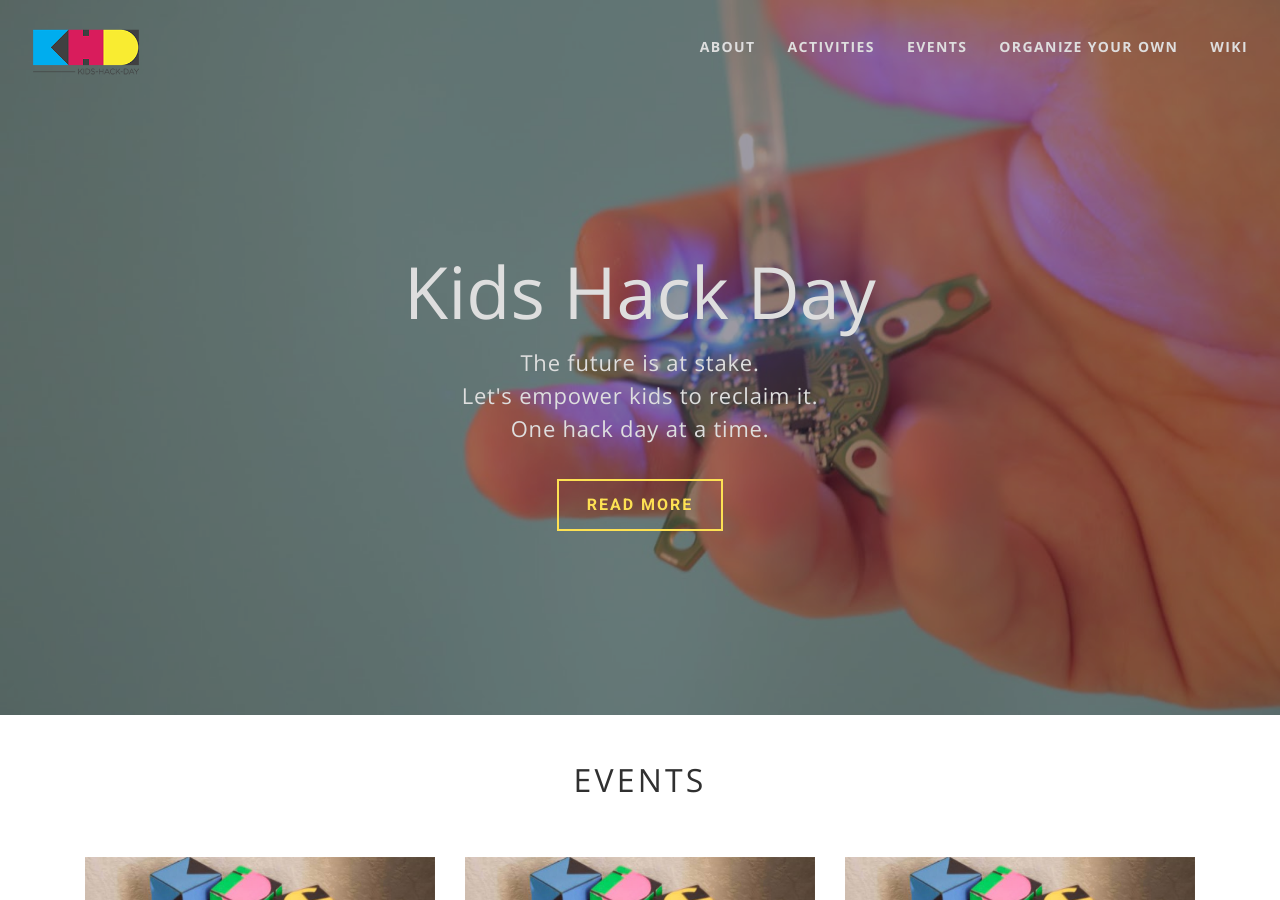
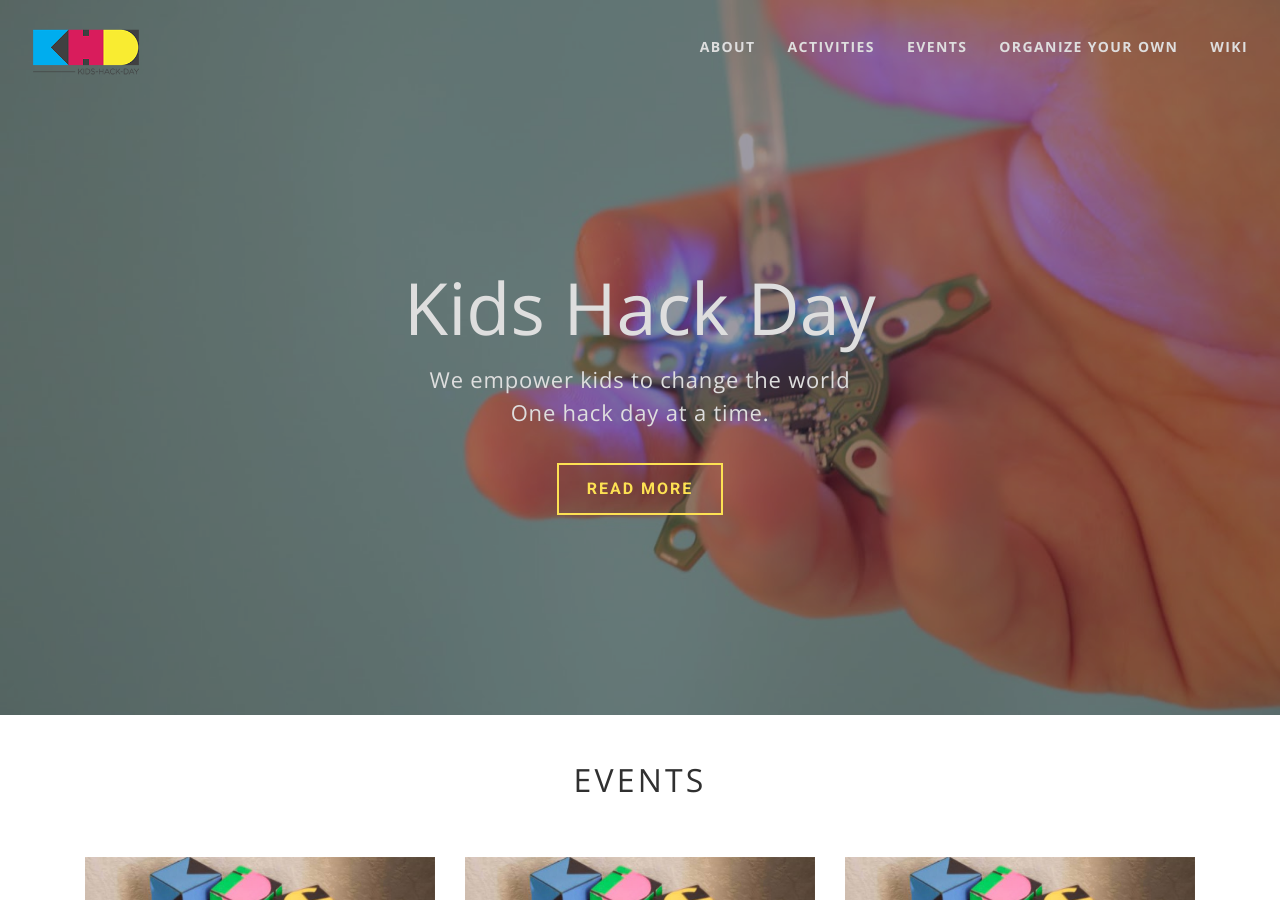
Before and after one commit to KidsHackDay/kidshackday.org, a Jekyll site: the page built from index.html, in a window 1280 px wide and 900 px high. Built offline with Jekyll 4.4.1, drawn with Linux system fonts in a browser that asks for light colours.

Commit message:
Update index.html

```diff
--- a/index.html
+++ b/index.html
@@ -10,7 +10,7 @@ active: /
 			<div class="col-lg-6 text-center">
 				<h1>Kids Hack Day</h1>
 				<h4>
-					The future is at stake. <br> Let's empower kids to reclaim it. <br>
+					We empower kids to change the world <br>
 					One hack day at a time.
 				</h4>
 				<p>
```
